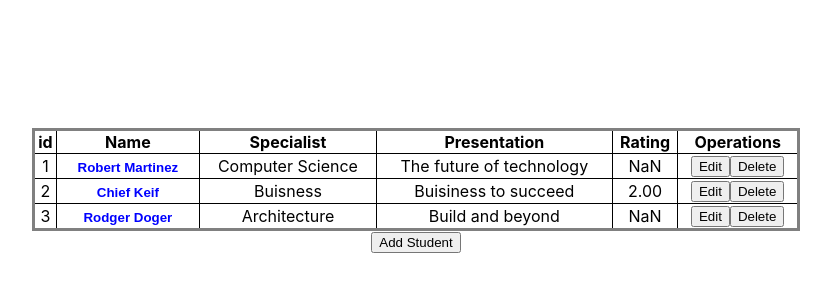
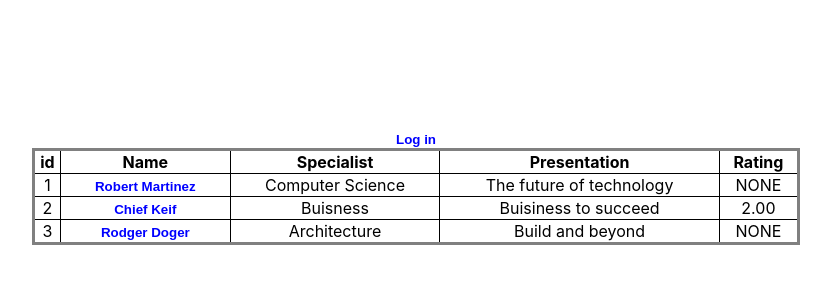
Before and after one commit to rmartinez213/react--personal-labs, a React (Create React App) app in the folder candidate-review-table/: page / in a window 1280 px wide. Shown: the top 300 px of the page, without its empty margins (224-1055 px from the left). Built offline with nearby package versions, Linux system fonts and the light colour scheme.

Commit message:
First implementations of login

```diff
--- a/candidate-review-table/src/Components/AddUser.js
+++ b/candidate-review-table/src/Components/AddUser.js
@@ -11,7 +11,7 @@ class AddUser extends Component {
             name: '',
             specialist: '',
             presentation: '',
-            rating: 'N/A',
+            rating: 'NONE',
             totalReviews: 0
         };
     }
--- /dev/null
+++ b/candidate-review-table/src/Components/Login.js
@@ -0,0 +1,68 @@
+import React, { Component } from 'react'
+
+class Login extends Component {
+
+    constructor(props) {
+        super(props);
+
+        this.state = {
+            email: '',
+            password: '',
+            accounts: this.props.accounts
+        }
+    }
+
+    onChange(e) {
+        this.setState({[e.target.name]: e.target.value})
+    }
+
+    onEditUser(e) {
+        e.preventDefault();
+
+        this.state.accounts.map((account, index) => {
+            if (account.email === this.state.email && account.password === this.state.password) {
+                console.log('you logged in!!!')
+                this.props.loginUser(account);
+            }
+        })
+    }
+
+    render() {
+
+        return (
+            <div className='loginStyle'>
+                <form onSubmit={e => this.onEditUser(e)}>
+
+                    <input
+                        type='text'
+                        onChange={e => this.onChange(e)}
+                        name='email'
+                        placeholder='Email'
+                        value={this.state.email}
+                    />
+
+                    <br />
+
+                    <input
+                        type='password'
+                        onChange={e => this.onChange(e)}
+                        name='password'
+                        placeholder='Password'
+                        value={this.state.password}
+                    />
+
+                    <br />
+
+                    <button onClick={() => this.props.cancel()}>Cancel</button>
+
+                    <input
+                        type='submit'
+                        value='Submit'
+                    />
+                </form>
+            </div>
+        )
+    }
+}
+
+export default Login
--- a/candidate-review-table/src/Components/ReviewUser.js
+++ b/candidate-review-table/src/Components/ReviewUser.js
@@ -86,7 +86,7 @@ class ReviewUser extends Component {
                             <td>{this.state.user.name}</td>
                             <td>{this.state.user.specialist}</td>
                             <td>{this.state.user.presentation}</td>
-                            <td>{(this.state.user.rating / this.state.user.totalReviews).toPrecision(3)}</td>
+                            <td>{this.state.user.rating === 'NONE' ? this.state.user.rating : (this.state.user.rating / this.state.user.totalReviews).toPrecision(3)}</td>
                         </tr>
                     </tbody>
                 </table>
@@ -96,7 +96,6 @@ class ReviewUser extends Component {
                         {this.state.reviews.map((review, index) => {
                             if (review.UserInterviewID === this.state.user.id) {
                                 return [
-
                                     <tr key={review.id}>
                                         <td className='ratingStyle'>Rating: {review.rating}</td>
                                         <td align='right'>Posted by {review.name} on {review.date}</td>
@@ -139,7 +138,7 @@ class ReviewUser extends Component {
                             </tr>
 
                             <tr>
-                                <td><input type='submit' /></td>
+                                <td colSpan='2'><input type='submit' /></td>
                             </tr>
                         </tbody>
                     </table>
--- a/candidate-review-table/src/Components/Table.js
+++ b/candidate-review-table/src/Components/Table.js
@@ -3,23 +3,33 @@ import '../tableStyle.css'
 import EditUser from './EditUser'
 import AddUser from './AddUser'
 import ReviewUser from './ReviewUser'
+import Login from './Login'
 
+const checkAuth = () => {
+    const token = localStorage.getItem('token')
+    const refreshToken = localStorage.getItem('refreshToken');
 
+    console.log(token);
+    console.log(refreshToken);
+
+    if (!token || !refreshToken) {
+        return false;
+    }
+}
 
 class Table extends Component {
+
     /*
+    */
 
-
-
-    */
     constructor() {
         super();
 
         this.state = {
             users: [
-                { id: 1, name: 'Robert Martinez', specialist: 'Computer Science', presentation: 'The future of technology', rating: 'N/A', totalReviews: 0 },
-                { id: 2, name: 'Chief Keif', specialist: 'Buisness', presentation: 'Buisiness to succeed', rating: 'N/A', totalReviews: 2 },
-                { id: 3, name: 'Rodger Doger', specialist: 'Architecture', presentation: 'Build and beyond', rating: 'N/A', totalReviews: 0 }
+                { id: 1, name: 'Robert Martinez', specialist: 'Computer Science', presentation: 'The future of technology', rating: 'NONE', totalReviews: 0 },
+                { id: 2, name: 'Chief Keif', specialist: 'Buisness', presentation: 'Buisiness to succeed', rating: 'NONE', totalReviews: 2 },
+                { id: 3, name: 'Rodger Doger', specialist: 'Architecture', presentation: 'Build and beyond', rating: 'NONE', totalReviews: 0 }
             ],
 
             reviews: [
@@ -27,11 +37,19 @@ class Table extends Component {
                 { id: 2, UserInterviewID: 2, rating: 3, name: 'Johnny Sizario', date: '5/2/2019', comment: 'He likes raw chicken. He has so much stuff in class in terms of material. He only allows you to use 1 cheat sheet for the final.' }
             ],
 
+            accounts: [
+                { id: 1, role: 'admin', name: 'Redmundo Zakkary', email: 'remk@yahoo.com', password: '1234' },
+                { id: 2, role: 'admin',name: 'Jefferey Wilcox', email: 'jeffcox@yahoo.com', password: '1234' }
+            ],
+
             home: true,
             edit: false,
             add: false,
             review: false,
-            currIndex: null
+            login: false,
+
+            currIndex: null,
+            userRole: ''
         }
     }
 
@@ -42,7 +60,7 @@ class Table extends Component {
 
         this.state.users.map((user, userIndex) => {
             this.state.reviews.map((reviewUser, index) => {
-                if (user.id === reviewUser.UserInterviewID && user.rating === 'N/A') {
+                if (user.id === reviewUser.UserInterviewID && user.rating === 'NONE') {
                     //console.log('NEW REVIEW FOR OTHER');
                     newArray = Object.assign([], this.state.users);
                     newArray[userIndex].rating = reviewUser.rating;
@@ -85,6 +103,16 @@ class Table extends Component {
         });
     }
 
+    loginFunction(index, e) {
+        this.setState({
+            home: false,
+            edit: false,
+            add: false,
+            review: false,
+            login: true
+        });
+    }
+
     //Create new array obj and set state
     onChangeAddUser(newUser) {
         const newArray = Object.assign([], this.state.users);
@@ -110,8 +138,7 @@ class Table extends Component {
         var newArray = null;
 
         this.state.users.map((user, userIndex) => {
-            if (user.id === newReview.UserInterviewID && user.rating === 'N/A') {
-                console.log('NEW REVIEW FOR OTHER')
+            if (user.id === newReview.UserInterviewID && user.rating === 'NONE') {
                 newArray = Object.assign([], this.state.users);
                 newArray[userIndex].rating = newReview.rating;
                 newArray[userIndex].totalReviews = 1;
@@ -127,19 +154,28 @@ class Table extends Component {
         })
     }
 
+    onLogin(newLogin) {
+        this.setState({
+            home: true,
+            Login: false
+        })
+    }
+
     resetHome() {
         this.setState({
             home: true,
             add: false,
-            edit: false
+            edit: false,
+            review: false,
+            login: false
         })
     }
 
     render() {
-
         if (this.state.home) {
             return (
                 <div className='AlignDivStyle'>
+                    <button className='noStyleButton' onClick={this.loginFunction.bind(this)}>Log in</button>
                     <table className='tableClass'>
                         <thead>
                             <tr>
@@ -148,7 +184,11 @@ class Table extends Component {
                                 <td><b>Specialist</b></td>
                                 <td><b>Presentation</b></td>
                                 <td><b>Rating</b></td>
-                                <td><b>Operations</b></td>
+                                {this.state.userRole === 'admin' ? (
+                                    <td> <b>Operations</b></td>
+                                ) :
+                                    (null)
+                                }
                             </tr>
                         </thead>
                         <tbody>
@@ -159,7 +199,8 @@ class Table extends Component {
                                         <td><button onClick={this.reviewFunction.bind(this, index)} className='noStyleButton'>{user.name}</button></td>
                                         <td>{user.specialist}</td>
                                         <td>{user.presentation}</td>
-                                        <td>{(user.rating / user.totalReviews).toPrecision(3)}</td>
+                                        <td>{user.rating === 'NONE' ? user.rating : (user.rating / user.totalReviews).toPrecision(3)}</td>
+                                        {this.state.userRole === 'admin' ? (
                                             <td>
                                                 <button
                                                     type='button'
@@ -168,12 +209,20 @@ class Table extends Component {
                                                 </button>
                                                 <button type='button' onClick={this.deleteFunction.bind(this, user)}>Delete</button>
                                             </td>
+                                            )
+                                            :
+                                            (null)
+                                        }
                                     </tr>
                                 )
                             })}
                         </tbody>
                     </table>
+                    {this.state.userRole === 'admin' ? (
                         <button onClick={() => { this.setState({ home: false, add: true }) }}>Add Student</button>
+                        ) :
+                        (null)
+                    }
                 </div>
             )
         }
@@ -208,6 +257,16 @@ class Table extends Component {
                 />
             )
         }
+        else if (this.state.login) {
+            return (
+                <Login
+                    loginUser={this.onLogin.bind(this)}
+                    accounts={this.state.accounts}
+                    cancel={this.resetHome.bind(this)}
+                />
+            )
+        }
+
         else {
             return (
                 <div>
--- a/candidate-review-table/src/tableStyle.css
+++ b/candidate-review-table/src/tableStyle.css
@@ -89,3 +89,11 @@ a:active{
 .ratingStyle{
     width: 30%;
 }
+
+.loginStyle{
+    padding-top: 25%;
+}
+
+.displayLoginMessage{
+    display:none;
+}
```
Also changed, not shown: candidate-review-table/package.json (+6 -1 lines), 1 other file (tests, documents, lock files or other folders). Lines whose indentation alone changed are shown as unchanged.
